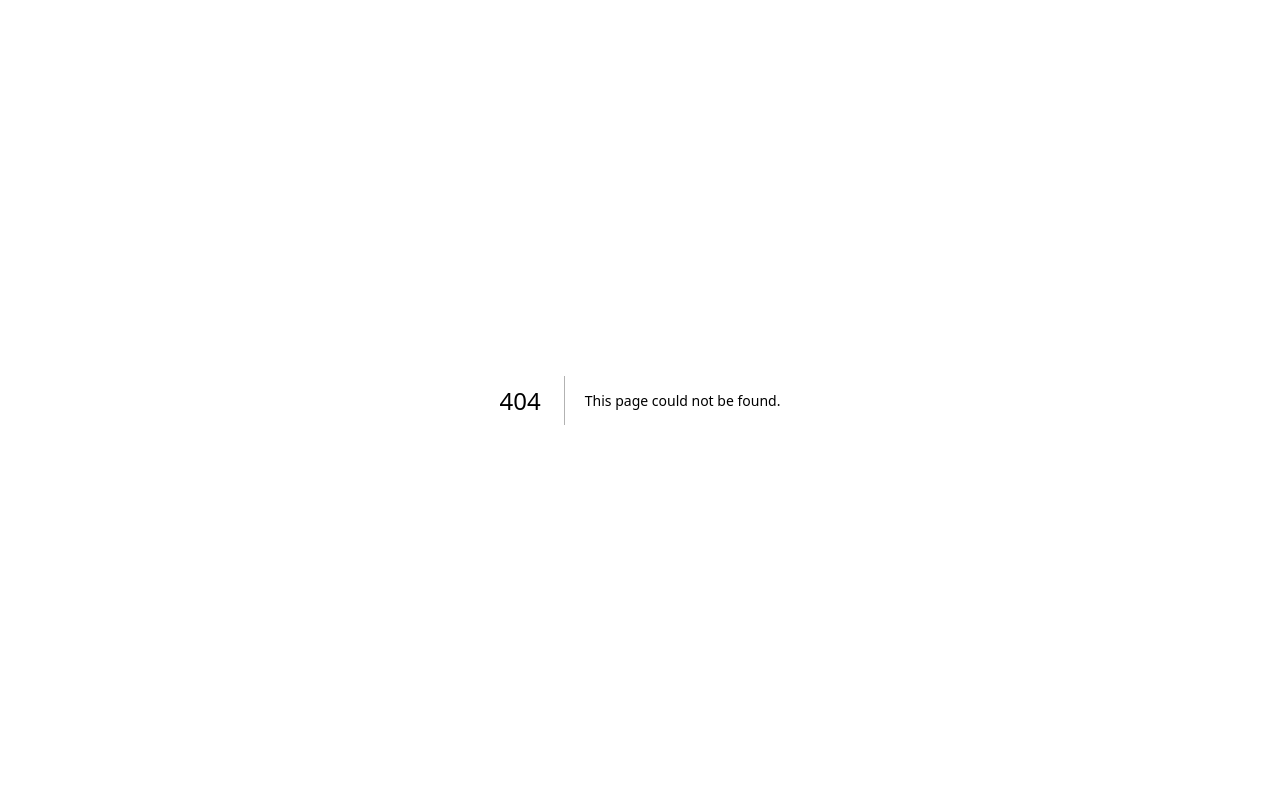
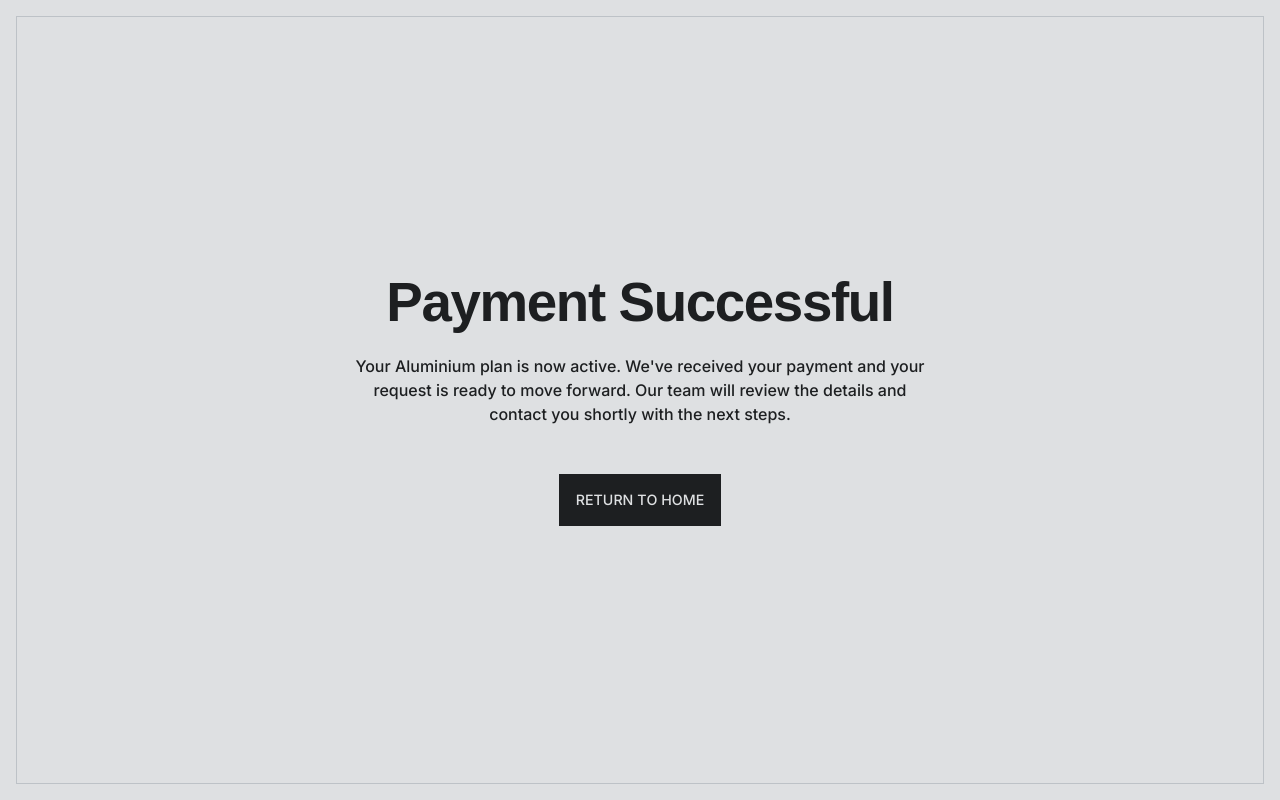
Before and after one commit to AmirtheAmir/aluminium, a Next.js app: page /success in a window 1280 px wide. Before the commit this address had no page. Built offline with nearby package versions, Linux system fonts and the light colour scheme; a web font is replaced by a local one.

Commit message:
redirected the success page

```diff
--- /dev/null
+++ b/src/app/success/page.tsx
@@ -0,0 +1,9 @@
+import { PaymentSuccessSection } from "@/components/organisms/payment-success-section";
+
+export default function SuccessPage() {
+  return (
+    <main className="m-4 flex flex-1 flex-col">
+      <PaymentSuccessSection />
+    </main>
+  );
+}
--- a/src/components/molecules/contact-form.tsx
+++ b/src/components/molecules/contact-form.tsx
@@ -212,7 +212,7 @@ export function ContactForm({ className, onSubmit }: ContactFormProps) {
           )}
 
           {calendarOpen && (
-            <div className="absolute top-[calc(100%+12px)] left-0 z-20 w-108">
+            <div className="absolute top-[calc(100%+12px)] left-0 z-20 w-full">
               <BookingCalendar
                 onDateChange={handleDateChange}
                 onTimeChange={handleTimeChange}
--- /dev/null
+++ b/src/components/organisms/payment-success-section.tsx
@@ -0,0 +1,24 @@
+import { ButtonSecondary } from "@/components/atoms/button-secondary";
+
+export function PaymentSuccessSection() {
+  return (
+    <section className="flex min-h-[calc(100vh-32px)] w-full items-center justify-center border border-border-primary bg-background-primary">
+      <div className="flex max-w-xl flex-col items-center text-center">
+        <h1 className="type-h2 text-text-primary">Payment Successful</h1>
+        <p className="type-p-body mt-6 text-text-primary">
+          Your Aluminium plan is now active. We&apos;ve received your payment
+          and your request is ready to move forward. Our team will review the
+          details and contact you shortly with the next steps.
+        </p>
+        <ButtonSecondary
+          className="mt-12 justify-center"
+          href="/"
+          icon="none"
+          tone="inverse"
+        >
+          Return To Home
+        </ButtonSecondary>
+      </div>
+    </section>
+  );
+}
```
